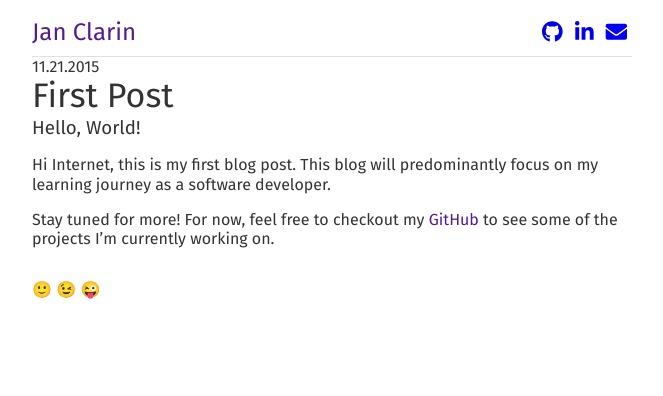
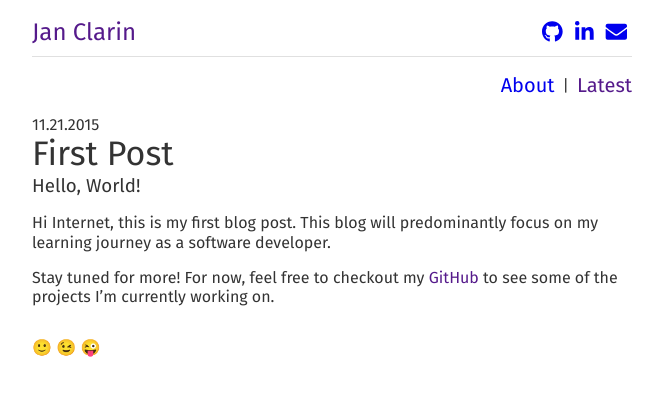
Before and after one commit to janclarin/janclarin.github.io, a Jekyll site: the page built from _posts/2015-11-21-first-post.md, in a window 1280 px wide. Shown: the top 396 px of the page, without its empty margins (308-971 px from the left). Built offline with Jekyll 4.4.1, drawn with Linux system fonts in a browser that asks for light colours; nearby versions of some CDN libraries.

Commit message:
Show navigation links by default

```diff
--- a/_layouts/default.html
+++ b/_layouts/default.html
@@ -3,6 +3,7 @@
   {%- include head.html -%}
   <body>
     {%- include header.html -%}
+    {%- include navigation.html -%}
     <main class="page-content">
       {{ content }}
     </main>
--- a/_layouts/home.html
+++ b/_layouts/home.html
@@ -6,5 +6,4 @@ layout: default
 <h1>{{ page.title }}</h1>
 {%- endif -%}
 {{ content }}
-{%- include navigation.html -%}
 {%- include posts.html -%}
--- a/_layouts/page.html
+++ b/_layouts/page.html
@@ -1,8 +1,6 @@
 ---
 layout: default
 ---
-
-{%- include navigation.html -%}
 
 <article>
   <header>
--- a/_sass/partials/_layout.scss
+++ b/_sass/partials/_layout.scss
@@ -1,6 +1,7 @@
 .page-content,
-.site-footer-content,
-.site-header-content {
+.site-footer,
+.site-header,
+.site-nav {
   margin: 0 auto;
   max-width: $content-width;
 }
```
